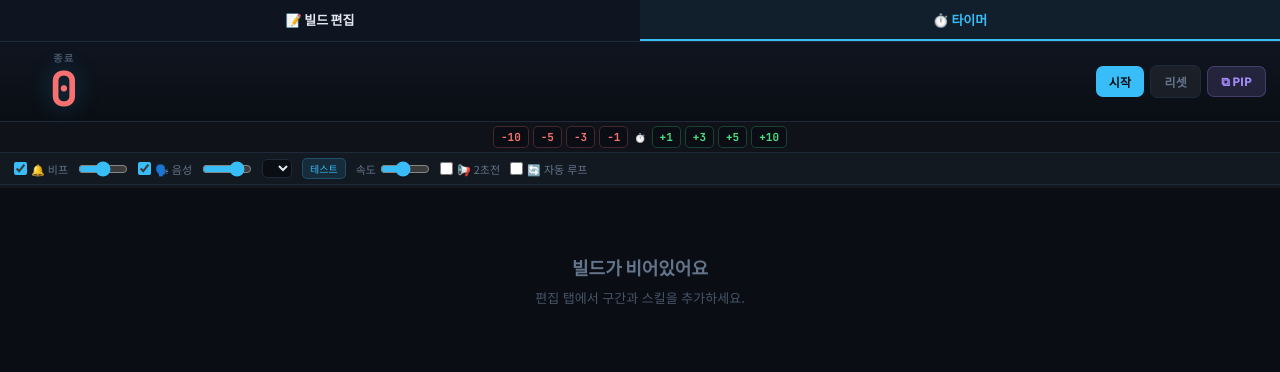
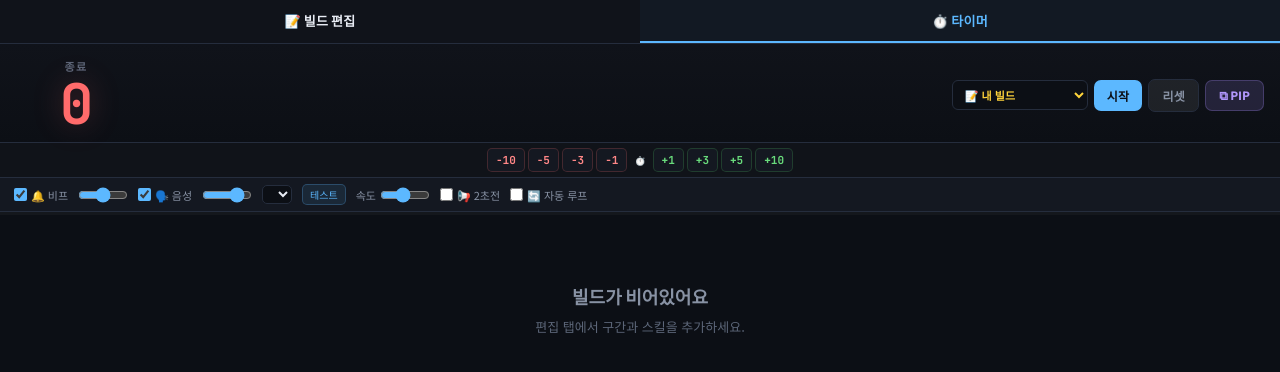
Before and after one commit to HSB9912/MAPLE-BUILDTIMER, a plain HTML site: page index.html in a window 1280 px wide. Both pictures are taken after a click on the element "⏱️ 타이머". Drawn offline with Linux system fonts and the light colour scheme.

Commit message:
Update index.html

```diff
--- a/index.html
+++ b/index.html
@@ -7,18 +7,18 @@
 <link href="https://fonts.googleapis.com/css2?family=Noto+Sans+KR:wght@400;500;700;900&family=Outfit:wght@400;600;700;800;900&family=JetBrains+Mono:wght@500;700&display=swap" rel="stylesheet">
 <style>
 :root{
-  --bg:#0a0e14;--bg2:#131920;--bg3:#1a2332;--brd:#1e2a3a;
-  --t:#e2e8f0;--td:#64748b;--tm:#475569;
-  --ac:#38bdf8;--acg:rgba(56,189,248,0.15);
-  --r:#f87171;--g:#4ade80;--y:#fbbf24;--p:#a78bfa;--o:#fb923c;--pk:#f472b6;--cy:#2dd4bf;
+  --bg:#0c0f15;--bg2:#141821;--bg3:#1c2230;--brd:#252d3d;
+  --t:#e8ecf4;--td:#8892a4;--tm:#5c6678;
+  --ac:#5cb8ff;--acg:rgba(92,184,255,0.12);
+  --r:#ff6b6b;--g:#51cf66;--y:#ffd43b;--p:#b197fc;--o:#ff922b;--pk:#f783ac;--cy:#3bc9db;
 }
 *{margin:0;padding:0;box-sizing:border-box;}
 body{background:var(--bg);color:var(--t);font-family:'Noto Sans KR',sans-serif;height:100vh;display:flex;flex-direction:column;overflow:hidden;user-select:none;}
 
 /* TABS */
-.tabs{flex-shrink:0;display:flex;border-bottom:1px solid var(--brd);background:#0f1520;}
-.tab{flex:1;padding:10px;text-align:center;font-family:'Outfit',sans-serif;font-size:13px;font-weight:700;color:var(--tm);cursor:pointer;border-bottom:2px solid transparent;transition:all .2s;}
-.tab.on{color:var(--ac);border-bottom-color:var(--ac);background:rgba(56,189,248,.05);}
+.tabs{flex-shrink:0;display:flex;border-bottom:1px solid var(--brd);background:#10131a;}
+.tab{flex:1;padding:11px;text-align:center;font-family:'Outfit',sans-serif;font-size:13px;font-weight:700;color:var(--tm);cursor:pointer;border-bottom:2px solid transparent;transition:all .2s;letter-spacing:.3px;}
+.tab.on{color:var(--ac);border-bottom-color:var(--ac);background:rgba(92,184,255,.04);}
 .tab:hover{color:var(--t);}
 
 /* PAGES */
@@ -35,11 +35,11 @@ body{background:var(--bg);color:var(--t);font-family:'Noto Sans KR',sans-serif;h
 
 .b{font-family:'Outfit',sans-serif;font-weight:700;font-size:12px;border:none;border-radius:7px;padding:7px 13px;cursor:pointer;transition:all .15s;letter-spacing:.3px;}
 .b:active{transform:scale(.95);}
-.b1{background:var(--ac);color:#0a0e14;}
-.b2{background:var(--y);color:#0a0e14;}
-.b3{background:rgba(255,255,255,.06);color:var(--td);border:1px solid var(--brd);}
-.b4{background:rgba(248,113,113,.12);color:var(--r);border:1px solid rgba(248,113,113,.2);}
-.b5{background:rgba(74,222,128,.12);color:var(--g);border:1px solid rgba(74,222,128,.2);}
+.b1{background:var(--ac);color:#0c0f15;}
+.b2{background:var(--y);color:#0c0f15;}
+.b3{background:rgba(255,255,255,.07);color:var(--td);border:1px solid var(--brd);}
+.b4{background:rgba(255,107,107,.1);color:var(--r);border:1px solid rgba(255,107,107,.2);}
+.b5{background:rgba(81,207,102,.1);color:var(--g);border:1px solid rgba(81,207,102,.2);}
 .bsm{padding:4px 8px;font-size:11px;border-radius:5px;}
 
 /* PHASE BLOCK */
@@ -65,8 +65,8 @@ body{background:var(--bg);color:var(--t);font-family:'Noto Sans KR',sans-serif;h
 .step-note input::placeholder{color:var(--tm);}
 .step-btns{display:flex;gap:3px;flex-shrink:0;}
 
-.add-skill-btn{background:rgba(56,189,248,.1);border:1px dashed rgba(56,189,248,.3);color:var(--ac);border-radius:5px;padding:3px 8px;font-size:10px;cursor:pointer;white-space:nowrap;}
-.add-skill-btn:hover{background:rgba(56,189,248,.2);}
+.add-skill-btn{background:rgba(92,184,255,.08);border:1px dashed rgba(92,184,255,.3);color:var(--ac);border-radius:5px;padding:3px 8px;font-size:10px;cursor:pointer;white-space:nowrap;}
+.add-skill-btn:hover{background:rgba(92,184,255,.15);}
 
 .add-step{padding:6px;text-align:center;}
 
@@ -83,64 +83,64 @@ body{background:var(--bg);color:var(--t);font-family:'Noto Sans KR',sans-serif;h
 .io-bar .info{font-size:11px;color:var(--tm);margin-right:auto;}
 
 /* ===== TIMER PAGE ===== */
-.timer-top{flex-shrink:0;background:linear-gradient(180deg,#0f1520,var(--bg));border-bottom:1px solid var(--brd);padding:8px 14px;display:flex;align-items:center;justify-content:space-between;gap:8px;z-index:10;}
+.timer-top{flex-shrink:0;background:linear-gradient(180deg,#10131a 0%,var(--bg) 100%);border-bottom:1px solid var(--brd);padding:14px 16px 10px;display:flex;align-items:center;justify-content:space-between;gap:10px;z-index:10;}
 .timer-sec{text-align:center;}
-.ph{font-size:10px;font-weight:700;text-transform:uppercase;letter-spacing:1.5px;color:var(--tm);font-family:'Outfit',sans-serif;}
+.ph{font-size:11px;font-weight:700;text-transform:uppercase;letter-spacing:1.5px;color:var(--tm);font-family:'Outfit',sans-serif;margin-bottom:2px;}
 .ph.on{color:var(--ac);}
-.td{font-family:'JetBrains Mono',monospace;font-size:48px;font-weight:700;color:var(--ac);line-height:1;min-width:100px;text-shadow:0 0 25px rgba(56,189,248,0.3);}
-.td.pre{color:var(--y);text-shadow:0 0 25px rgba(251,191,36,0.3);}
+.td{font-family:'JetBrains Mono',monospace;font-size:56px;font-weight:700;color:var(--ac);line-height:1;min-width:120px;text-shadow:0 0 30px rgba(92,184,255,0.25);letter-spacing:-1px;}
+.td.pre{color:var(--y);text-shadow:0 0 30px rgba(255,212,59,0.25);}
 .td.setup{color:var(--cy);}
-.td.end{color:var(--r);}
+.td.end{color:var(--r);text-shadow:0 0 30px rgba(255,107,107,0.25);}
 
 .ctrls{display:flex;gap:6px;flex-wrap:wrap;align-items:center;}
 
-.tadj{flex-shrink:0;background:rgba(255,255,255,.02);border-bottom:1px solid var(--brd);padding:4px 14px;display:flex;align-items:center;justify-content:center;gap:4px;}
-.tadj-btn{background:var(--bg);border:1px solid var(--brd);border-radius:5px;padding:3px 7px;font-family:'JetBrains Mono',monospace;font-size:11px;font-weight:700;cursor:pointer;transition:all .15s;}
+.tadj{flex-shrink:0;background:rgba(255,255,255,.015);border-bottom:1px solid var(--brd);padding:5px 14px;display:flex;align-items:center;justify-content:center;gap:3px;}
+.tadj-btn{background:var(--bg2);border:1px solid var(--brd);border-radius:5px;padding:4px 8px;font-family:'JetBrains Mono',monospace;font-size:11px;font-weight:700;cursor:pointer;transition:all .15s;}
 .tadj-btn:active{transform:scale(.92);}
-.tadj-btn.minus{color:var(--r);border-color:rgba(248,113,113,.25);}
-.tadj-btn.minus:hover{background:rgba(248,113,113,.1);}
-.tadj-btn.plus{color:var(--g);border-color:rgba(74,222,128,.25);}
-.tadj-btn.plus:hover{background:rgba(74,222,128,.1);}
-.tadj-lbl{font-size:9px;color:var(--tm);font-family:'Outfit',sans-serif;font-weight:700;margin:0 2px;}
+.tadj-btn.minus{color:#ff8787;border-color:rgba(255,107,107,.2);}
+.tadj-btn.minus:hover{background:rgba(255,107,107,.08);border-color:rgba(255,107,107,.4);}
+.tadj-btn.plus{color:#69db7c;border-color:rgba(81,207,102,.2);}
+.tadj-btn.plus:hover{background:rgba(81,207,102,.08);border-color:rgba(81,207,102,.4);}
+.tadj-lbl{font-size:9px;color:var(--tm);font-family:'Outfit',sans-serif;font-weight:700;margin:0 4px;}
 
-.sbar{flex-shrink:0;background:var(--bg2);border-bottom:1px solid var(--brd);padding:5px 14px;display:flex;align-items:center;gap:10px;font-size:11px;overflow-x:auto;}
+.sbar{flex-shrink:0;background:var(--bg2);border-bottom:1px solid var(--brd);padding:6px 14px;display:flex;align-items:center;gap:10px;font-size:11px;overflow-x:auto;}
 .sbar label{display:flex;align-items:center;gap:4px;color:var(--td);cursor:pointer;white-space:nowrap;}
 .sbar input[type=checkbox]{accent-color:var(--ac);width:13px;height:13px;}
 .sbar .vol{width:50px;accent-color:var(--ac);}
 .sbar select{background:var(--bg);border:1px solid var(--brd);color:var(--t);border-radius:5px;padding:2px 4px;font-size:10px;max-width:140px;}
-.sbar .test-btn{background:rgba(56,189,248,.12);border:1px solid rgba(56,189,248,.25);color:var(--ac);border-radius:5px;padding:2px 7px;font-size:10px;cursor:pointer;white-space:nowrap;}
+.sbar .test-btn{background:rgba(92,184,255,.1);border:1px solid rgba(92,184,255,.25);color:var(--ac);border-radius:5px;padding:2px 7px;font-size:10px;cursor:pointer;white-space:nowrap;}
 
-.pg-w{flex-shrink:0;height:3px;background:rgba(255,255,255,.04);}
-.pg-b{height:100%;background:linear-gradient(90deg,var(--ac),var(--p));width:0%;transition:width .3s linear;}
+.pg-w{flex-shrink:0;height:3px;background:rgba(255,255,255,.03);}
+.pg-b{height:100%;background:linear-gradient(90deg,var(--ac),var(--p));width:0%;transition:width .3s linear;border-radius:0 2px 2px 0;}
 
-.tl-w{flex:1;overflow-y:auto;padding:6px 10px 100px;scroll-behavior:smooth;}
+.tl-w{flex:1;overflow-y:auto;padding:8px 12px 100px;scroll-behavior:smooth;}
 .tl-w::-webkit-scrollbar{width:3px;}
 .tl-w::-webkit-scrollbar-thumb{background:var(--brd);border-radius:2px;}
 
-.sdv{display:flex;align-items:center;gap:8px;padding:12px 4px 6px;font-family:'Outfit',sans-serif;font-size:10px;font-weight:700;color:var(--tm);text-transform:uppercase;letter-spacing:1.5px;}
+.sdv{display:flex;align-items:center;gap:8px;padding:14px 4px 6px;font-family:'Outfit',sans-serif;font-size:10px;font-weight:700;color:var(--tm);text-transform:uppercase;letter-spacing:1.5px;}
 .sdv::after{content:'';flex:1;height:1px;background:var(--brd);}
 
-.tl{display:flex;align-items:center;gap:10px;padding:8px 10px;border-radius:8px;margin-bottom:2px;border:1px solid transparent;transition:all .25s;}
-.tl.active{background:var(--bg3);border-color:var(--ac);box-shadow:0 0 16px var(--acg),inset 0 0 16px var(--acg);transform:scale(1.02);}
+.tl{display:flex;align-items:center;gap:10px;padding:10px 12px;border-radius:10px;margin-bottom:3px;border:1px solid transparent;transition:all .25s;}
+.tl.active{background:rgba(92,184,255,.06);border-color:rgba(92,184,255,.35);box-shadow:0 0 20px rgba(92,184,255,.08),inset 0 0 20px rgba(92,184,255,.04);transform:scale(1.01);}
 .tl.active .tt{color:var(--ac);}
-.tl.done{opacity:.3;}
-.tl.upcoming{opacity:.6;}
+.tl.done{opacity:.25;}
+.tl.upcoming{opacity:.55;}
 
-.tt{font-family:'JetBrains Mono',monospace;font-size:14px;font-weight:700;color:var(--td);min-width:44px;text-align:right;flex-shrink:0;}
-.ts{display:flex;flex-wrap:wrap;align-items:center;gap:4px;flex:1;}
-.sk{display:inline-flex;font-size:12px;font-weight:700;padding:3px 8px;border-radius:5px;white-space:nowrap;}
+.tt{font-family:'JetBrains Mono',monospace;font-size:15px;font-weight:700;color:var(--td);min-width:48px;text-align:right;flex-shrink:0;}
+.ts{display:flex;flex-wrap:wrap;align-items:center;gap:5px;flex:1;}
+.sk{display:inline-flex;font-size:12px;font-weight:700;padding:4px 10px;border-radius:6px;white-space:nowrap;letter-spacing:.2px;}
 .aw{color:var(--tm);font-size:11px;}
-.tn{font-size:10px;color:var(--y);padding-left:54px;margin-bottom:2px;}
+.tn{font-size:10px;color:var(--y);padding-left:58px;margin-bottom:3px;font-weight:500;}
 
-.nb{position:fixed;bottom:0;left:0;right:0;background:linear-gradient(0deg,var(--bg) 60%,transparent);padding:30px 14px 10px;z-index:5;display:none;}
+.nb{position:fixed;bottom:0;left:0;right:0;background:linear-gradient(0deg,var(--bg) 65%,transparent);padding:30px 14px 12px;z-index:5;display:none;}
 .nb.on{display:block;}
-.ni{background:var(--bg2);border:1px solid var(--brd);border-radius:10px;padding:8px 12px;display:flex;align-items:center;gap:8px;}
+.ni{background:var(--bg2);border:1px solid var(--brd);border-radius:12px;padding:10px 14px;display:flex;align-items:center;gap:10px;backdrop-filter:blur(8px);}
 .nl{font-family:'Outfit',sans-serif;font-size:9px;font-weight:700;text-transform:uppercase;letter-spacing:1px;color:var(--tm);}
-.ns{display:flex;flex-wrap:wrap;gap:3px;}
+.ns{display:flex;flex-wrap:wrap;gap:4px;}
 .nt{font-family:'JetBrains Mono',monospace;font-weight:700;font-size:16px;color:var(--ac);margin-left:auto;}
 
 /* KEYBIND MODAL */
-.modal-bg{position:fixed;inset:0;background:rgba(0,0,0,.7);z-index:100;display:none;align-items:center;justify-content:center;}
+.modal-bg{position:fixed;inset:0;background:rgba(0,0,0,.7);z-index:100;display:none;align-items:center;justify-content:center;backdrop-filter:blur(4px);}
 .modal-bg.show{display:flex;}
 .modal{background:var(--bg2);border:1px solid var(--brd);border-radius:14px;width:90%;max-width:500px;max-height:80vh;display:flex;flex-direction:column;overflow:hidden;}
 .modal-head{padding:12px 16px;border-bottom:1px solid var(--brd);display:flex;align-items:center;justify-content:space-between;}
@@ -160,7 +160,7 @@ body{background:var(--bg);color:var(--t);font-family:'Noto Sans KR',sans-serif;h
 .empty p{font-size:13px;line-height:1.6;}
 
 @media(max-width:500px){
-  .td{font-size:34px;min-width:80px;}
+  .td{font-size:40px;min-width:90px;}
   .b{padding:5px 10px;font-size:11px;}
 }
 </style>
@@ -176,6 +176,13 @@ body{background:var(--bg);color:var(--t);font-family:'Noto Sans KR',sans-serif;h
 <!-- ===== BUILD PAGE ===== -->
 <div class="page on" id="pageBuild">
   <div class="build-top">
+    <select id="buildPresetSelect" onchange="selectPreset(this.value);renderBuild();" style="background:var(--bg2);border:1px solid var(--brd);color:var(--y);border-radius:6px;padding:5px 8px;font-family:'Noto Sans KR',sans-serif;font-size:11px;font-weight:700;">
+      <option value="custom">📝 내 빌드</option>
+      <option value="p0">🔥 극딜 (0쿨뚝)</option>
+      <option value="p2">🔥 극딜 (2쿨뚝)</option>
+      <option value="p5">🔥 극딜 (5쿨뚝)</option>
+      <option value="boost">🚀 부스트콜 (110초)</option>
+    </select>
     <input id="buildName" placeholder="빌드 이름 (예: 에반 수로, 아크 극딜...)" spellcheck="false">
     <button class="b b5" onclick="addPhase()">+ 구간 추가</button>
     <button class="b b3" onclick="openKeys()">⌨️ 단축키</button>
@@ -205,6 +212,13 @@ body{background:var(--bg);color:var(--t);font-family:'Noto Sans KR',sans-serif;h
       <div class="td" id="timerD">--</div>
     </div>
     <div class="ctrls">
+      <select id="presetSelect" onchange="selectPreset(this.value)" style="background:var(--bg);border:1px solid var(--brd);color:var(--y);border-radius:6px;padding:5px 8px;font-family:'Noto Sans KR',sans-serif;font-size:11px;font-weight:700;max-width:160px;">
+        <option value="custom">📝 내 빌드</option>
+        <option value="p0">🔥 극딜 (0쿨뚝)</option>
+        <option value="p2">🔥 극딜 (2쿨뚝)</option>
+        <option value="p5">🔥 극딜 (5쿨뚝)</option>
+        <option value="boost">🚀 부스트콜 (110초)</option>
+      </select>
       <button class="b b1" id="btnS" onclick="toggle()">시작</button>
       <button class="b b3" onclick="resetTimer()">리셋</button>
       <button class="b" style="background:rgba(167,139,250,.15);color:var(--p);border:1px solid rgba(167,139,250,.25);" onclick="openPip()">⧉ PIP</button>
@@ -301,17 +315,17 @@ body{background:#0a0e14;color:#e2e8f0;font-family:'Noto Sans KR',sans-serif;disp
 <script>
 // ===== SKILL COLORS =====
 const COLORS=[
-  {id:'blue',c:'#60a5fa',bg:'rgba(96,165,250,.15)'},
-  {id:'purple',c:'#a78bfa',bg:'rgba(167,139,250,.15)'},
-  {id:'orange',c:'#fb923c',bg:'rgba(251,146,60,.15)'},
-  {id:'cyan',c:'#2dd4bf',bg:'rgba(45,212,191,.15)'},
-  {id:'red',c:'#f87171',bg:'rgba(248,113,113,.15)'},
-  {id:'green',c:'#4ade80',bg:'rgba(74,222,128,.15)'},
-  {id:'pink',c:'#f472b6',bg:'rgba(244,114,182,.15)'},
-  {id:'yellow',c:'#fbbf24',bg:'rgba(251,191,36,.15)'},
-  {id:'sky',c:'#7dd3fc',bg:'rgba(125,211,252,.15)'},
-  {id:'coral',c:'#ff7b72',bg:'rgba(255,123,114,.15)'},
-  {id:'gray',c:'#64748b',bg:'rgba(255,255,255,.06)'},
+  {id:'blue',c:'#74b9ff',bg:'rgba(116,185,255,.15)'},
+  {id:'purple',c:'#b197fc',bg:'rgba(177,151,252,.15)'},
+  {id:'orange',c:'#ff922b',bg:'rgba(255,146,43,.12)'},
+  {id:'cyan',c:'#3bc9db',bg:'rgba(59,201,219,.12)'},
+  {id:'red',c:'#ff6b6b',bg:'rgba(255,107,107,.12)'},
+  {id:'green',c:'#51cf66',bg:'rgba(81,207,102,.12)'},
+  {id:'pink',c:'#f783ac',bg:'rgba(247,131,172,.12)'},
+  {id:'yellow',c:'#ffd43b',bg:'rgba(255,212,59,.12)'},
+  {id:'sky',c:'#66d9e8',bg:'rgba(102,217,232,.12)'},
+  {id:'coral',c:'#ff8787',bg:'rgba(255,135,135,.12)'},
+  {id:'gray',c:'#868e96',bg:'rgba(255,255,255,.06)'},
 ];
 function getColor(id){return COLORS.find(c=>c.id===id)||COLORS[10];}
 
@@ -321,7 +335,9 @@ let buildName='';
 let phases=[];
 
 function save(){
-  try{localStorage.setItem('build_data',JSON.stringify({name:buildName,phases}));}catch(e){}
+  if(activePreset==='custom'){
+    try{localStorage.setItem('build_data',JSON.stringify({name:buildName,phases}));}catch(e){}
+  }
   updateEmpty();
 }
 function load(){
@@ -464,7 +480,12 @@ function switchTab(tab){
   document.querySelectorAll('.tab').forEach((t,i)=>t.classList.toggle('on',i===(tab==='build'?0:1)));
   document.getElementById('pageBuild').classList.toggle('on',tab==='build');
   document.getElementById('pageTimer').classList.toggle('on',tab==='timer');
-  if(tab==='timer')buildTimerView();
+  if(tab==='timer'){
+    if(activePreset==='custom'){load();}
+    else{selectPreset(activePreset);}
+    document.getElementById('presetSelect').value=activePreset;
+    buildTimerView();
+  }
 }
 
 // ===== TIMER =====
@@ -747,6 +768,54 @@ async function openPip(){
   setInterval(()=>{if(!pipWin||pipWin.closed)pipWin=null;},1000);
 }
 
+// ===== PRESETS =====
+const PRESET_DATA = {
+  p0: {name:'극딜 (0쿨뚝/메르250)',phases:[{name:'🔥 극딜 사이클 (0쿨뚝)',icon:'',mode:'countup',duration:112.8,steps:[
+    {t:0,skills:[{name:'극딜 시작',color:'red'}],note:''},
+    {t:56.4,skills:[{name:'준극 시작',color:'orange'}],note:''}
+  ]}]},
+  p2: {name:'극딜 (2쿨뚝/메르250)',phases:[{name:'🔥 극딜 사이클 (2쿨뚝)',icon:'',mode:'countup',duration:110.8,steps:[
+    {t:0,skills:[{name:'극딜 시작',color:'red'}],note:''},
+    {t:54.4,skills:[{name:'준극 시작',color:'orange'}],note:''}
+  ]}]},
+  p5: {name:'극딜 (5쿨뚝/메르250)',phases:[{name:'🔥 극딜 사이클 (5쿨뚝)',icon:'',mode:'countup',duration:107.8,steps:[
+    {t:0,skills:[{name:'극딜 시작',color:'red'}],note:''},
+    {t:51.4,skills:[{name:'준극 시작',color:'orange'}],note:''}
+  ]}]},
+  boost: {name:'부스트 콜 (110초)',phases:[{name:'🚀 부스트 콜',icon:'',mode:'countup',duration:110,steps:[
+    {t:0,skills:[{name:'부스트 콜',color:'orange'}],note:''}
+  ]}]}
+};
+
+let activePreset='custom';
+
+function selectPreset(val){
+  // Stop timer if running
+  if(running){clearInterval(iv);running=false;}
+  tMs=0;firedSet.clear();speechSynthesis?.cancel();
+  document.getElementById('btnS').textContent='시작';document.getElementById('btnS').className='b b1';document.getElementById('btnS').disabled=false;
+
+  if(val==='custom'){
+    activePreset='custom';
+    if(savedCustom){buildName=savedCustom.name;phases=JSON.parse(JSON.stringify(savedCustom.phases));}
+    else{load();}
+  } else {
+    if(activePreset==='custom'){savedCustom={name:buildName,phases:JSON.parse(JSON.stringify(phases))};}
+    activePreset=val;
+    const p=PRESET_DATA[val];
+    if(!p){activePreset='custom';load();renderBuild();buildTimerView();return;}
+    buildName=p.name;
+    phases=JSON.parse(JSON.stringify(p.phases));
+  }
+  // Sync both dropdowns
+  const ts=document.getElementById('presetSelect');
+  const bs=document.getElementById('buildPresetSelect');
+  if(ts)ts.value=val;
+  if(bs)bs.value=val;
+  renderBuild();
+  buildTimerView();
+}
+
 // ===== VOICES INIT =====
 if('speechSynthesis' in window){speechSynthesis.onvoiceschanged=()=>loadVoices();setTimeout(()=>{if(!document.getElementById('voiceSelect').options.length)loadVoices();},500);}
 
```
